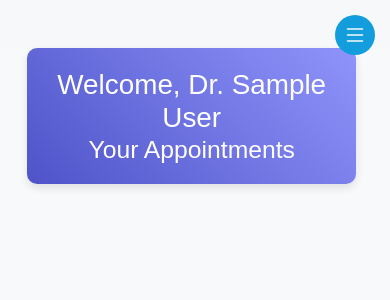
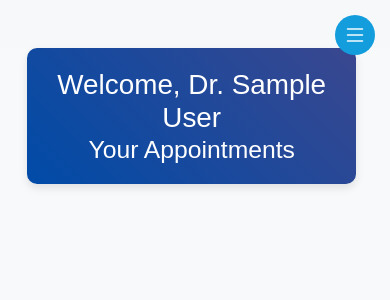
Before and after one commit to IGATAJOHN/qdoctor, a Flask app: page /doctors_dashboard in a window 390 px wide. Shown: the top 300 px of the page. Run offline with Flask 3, Linux system fonts and the light colour scheme; the visitor is signed in with stand-in values (Sample User, id 1); data that the repository does not hold is empty; some libraries are stand-ins or nearby versions.

Commit message:
Update doctors_dashboard.html

```diff
--- a/templates/doctors_dashboard.html
+++ b/templates/doctors_dashboard.html
@@ -1,5 +1,6 @@
 {% extends 'index.html' %}
 {% block content %}
+
 <style>
     body {
         overflow-x: hidden;
@@ -8,7 +9,7 @@
     }
 
     .banner {
-        background: linear-gradient(45deg, #4e54c8, #8f94fb);
+        background: linear-gradient(45deg,#004ba8, #3a478f);
         padding: 20px;
         border-radius: 10px;
         box-shadow: 0 4px 8px rgba(0, 0, 0, 0.1);
@@ -72,7 +73,7 @@
             margin-bottom: 20px;
         }
         .banner {
-        background: linear-gradient(45deg, #4e54c8, #8f94fb);
+        background: linear-gradient(45deg, #004ba8, #3a478f);
         padding: 20px;
         border-radius: 10px;
         box-shadow: 0 4px 8px rgba(0, 0, 0, 0.1);
@@ -117,7 +118,7 @@
                                      data-status="{{ appointment.status }}">
                                 <h5 class="card-title">{{ appointment.patient_name }}</h5>
                                 <p class="card-text">
-                                    <strong>Date:</strong> {{ appointment.date }}<br>
+                                   <strong>Date:</strong> {{ appointment.date }}<br>
                                     <strong>Time:</strong> {{ appointment.time }}<br>
                                     <strong>Contact:</strong> {{ appointment.patient_contact }}<br>
                                     <strong>Status:</strong> <span class="badge bg-warning text-dark">{{ appointment.status }}</span>
```
